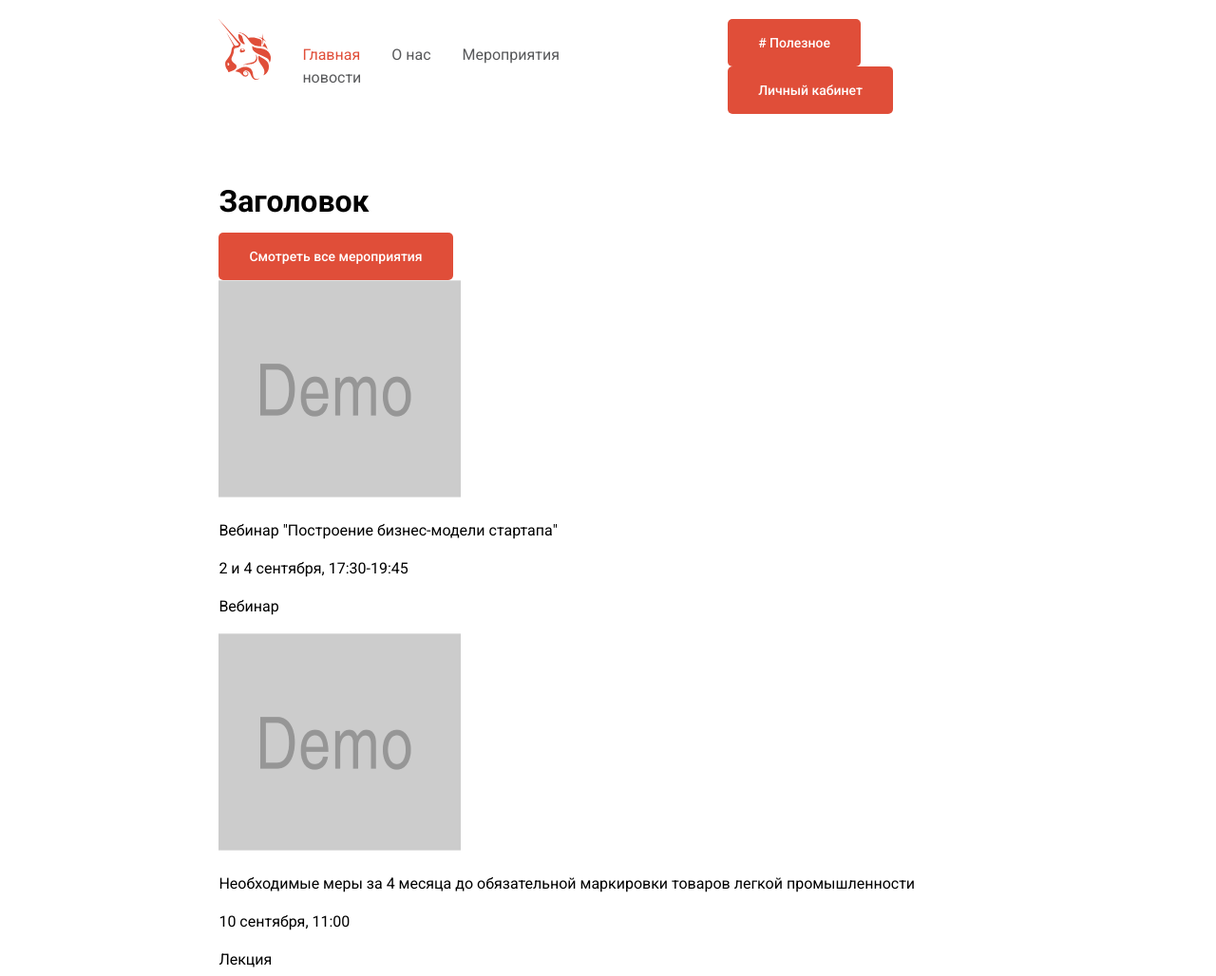
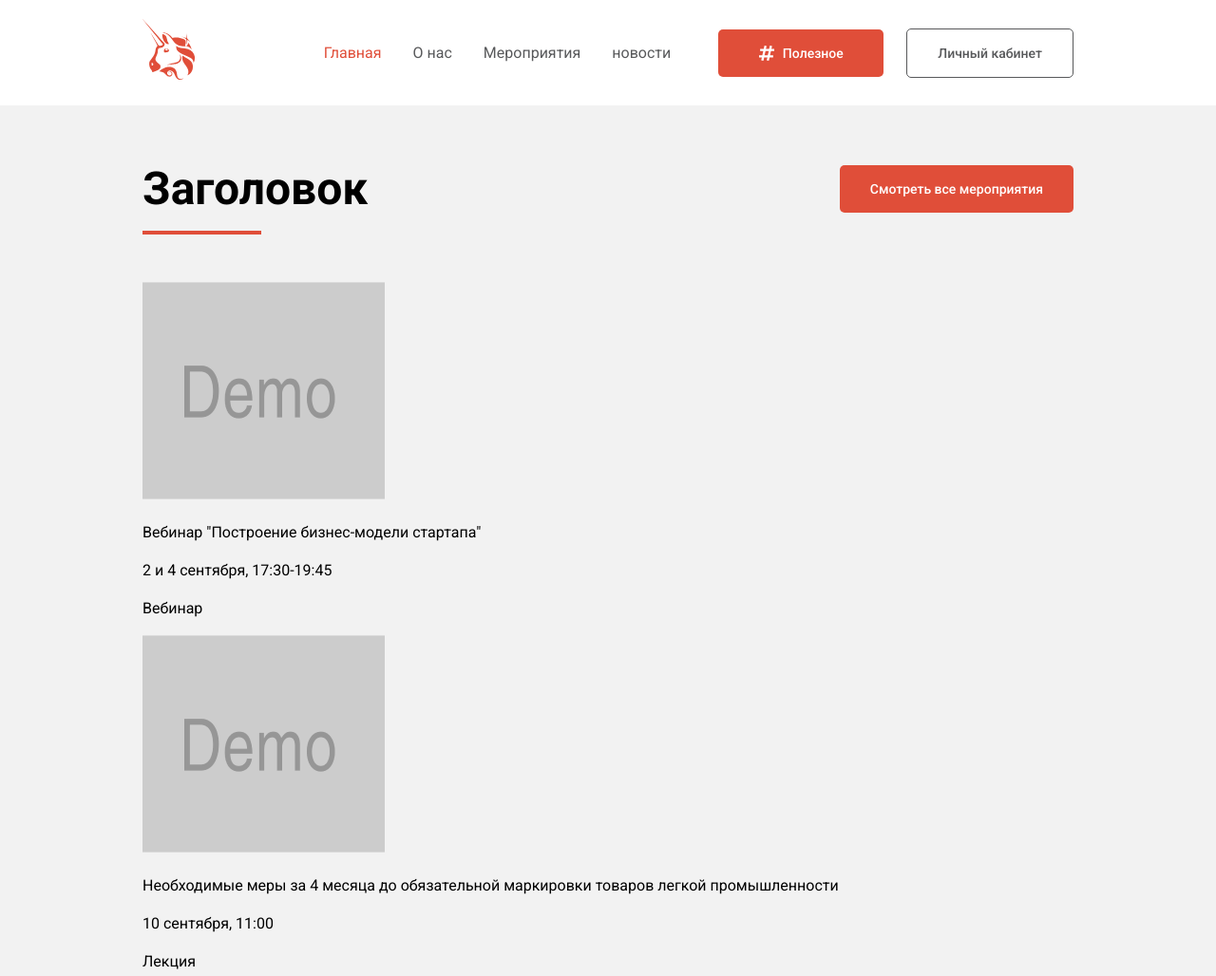
Before and after one commit to maria-kovalenko/test_dieztech, a website: page app/index.html in a window 1280 px wide. Shown: the top 1028 px of the page at 95% size. Drawn offline with nearby package versions, Linux system fonts and the light colour scheme.

Commit message:
стилизация заголовка main

```diff
--- a/app/index.html
+++ b/app/index.html
@@ -99,11 +99,11 @@
             </li>
           </ul>
 
-          <div class="navigation__buttons buttons">
-            <button class="buttons__useful button" type="button">
-              # Полезное
+          <div class="navigation__buttons btn">
+            <button class="btn__useful button" type="button">
+              <span class="btn__text">Полезное</span>
             </button>
-            <button class="buttons__account button" type="button">
+            <button class="btn__account button" type="button">
               Личный кабинет
             </button>
           </div>
@@ -115,7 +115,9 @@
       <div class="page-main__wrapper container">
         <div class="page-main__header">
           <h1 class="page-main__title title">Заголовок</h1>
-          <div class="page-main__button button">Смотреть все мероприятия</div>
+          <div class="page-main__button">
+            <a href="#" class="button">Смотреть все мероприятия</a>
+          </div>
         </div>
         <section class="events">
           <div class="events__card card">
--- a/app/styles/sass/style.scss
+++ b/app/styles/sass/style.scss
@@ -11,7 +11,7 @@ $bg-brown: #c39367;
 
 $mobile-width: 375px;
 $tablet-width: 768px;
-$desktop-width: 1920px;
+$desktop-width: 1200px;
 
 body {
   min-width: 375px;
@@ -46,6 +46,7 @@ a {
 .button {
   display: inline-block;
   margin-right: 20px;
+
   padding: 17px 32px;
   vertical-align: middle;
   text-align: center;
@@ -88,19 +89,36 @@ input[type="radio"].visually-hidden {
 }
 
 .container {
-  padding: 0 18%;
+  padding: 0 375px;
   margin: 0 auto;
+}
+@media (max-width: 1920px) {
+  .container {
+    padding: 0 150px;
+  }
+}
+
+@media (max-width: 1200px) {
+  .container {
+    padding: 0 50px;
+  }
+}
+
+@media (max-width: $tablet-width) {
+  .container {
+    padding: 0 20px;
+  }
 }
 
 // ----------------header----------------
 
 .page-header {
   min-height: 90px;
-  margin-bottom: 60px;
 }
 
 .page-header__wrapper {
   display: flex;
+  align-items: center;
   justify-content: space-between;
   padding-top: 20px;
   padding-bottom: 20px;
@@ -111,7 +129,6 @@ input[type="radio"].visually-hidden {
 }
 
 .page-header__navigation {
-  width: 897px;
   display: flex;
   justify-content: space-between;
   align-items: center;
@@ -139,7 +156,103 @@ input[type="radio"].visually-hidden {
 
 .navigation__buttons {
   margin-left: 146px;
+  flex-shrink: 0;
+}
+@media (max-width: 1550px) {
+  .navigation__buttons {
+    margin-left: 50px;
+  }
 }
 
-.buttons__useful {
+@media (max-width: 1200px) {
+  .navigation__buttons {
+    margin-left: 25px;
+  }
 }
+
+.btn__useful {
+  min-width: 174px;
+}
+
+@media (max-width: 1200px) {
+  .button {
+    padding: 12px 15px;
+  }
+
+  .btn__useful {
+    min-width: 141px;
+    margin-right: 15px;
+  }
+}
+
+.btn__text {
+  position: relative;
+  padding-left: 25px;
+
+  &::before {
+    position: absolute;
+    content: "";
+    width: 16px;
+    height: 16px;
+    top: 0;
+    left: 0;
+    background: url(../../img/icon-useful.svg) no-repeat;
+  }
+}
+
+.btn__account {
+  color: #58595b;
+  background-color: #fff;
+  border: 1px solid #58595b;
+}
+
+@media (max-width: 1530px) {
+  .btn__useful {
+    width: auto;
+  }
+
+  .btn__account {
+    width: auto;
+  }
+}
+
+.page-main {
+  padding-top: 60px;
+  background-color: $bg-lightgray;
+}
+
+.page-main__header {
+  display: flex;
+  align-items: center;
+  justify-content: space-between;
+  margin-bottom: 70px;
+}
+
+.title {
+  margin: 0;
+  font-size: 48px;
+  line-height: 56px;
+  font-weight: 700;
+}
+
+.page-main__title {
+  position: relative;
+
+  &::before {
+    position: absolute;
+    content: "";
+    bottom: -20px;
+    left: 0;
+    width: 125px;
+    height: 4px;
+    background-color: $bg-red;
+  }
+}
+
+@media (max-width: $desktop-width) {
+  .title {
+    font-size: 30px;
+    line-height: 40px;
+    font-weight: 700;
+  }
+}
```
Also changed, not shown: app/img/icon-useful.svg (added), app/styles/css/style.css.
